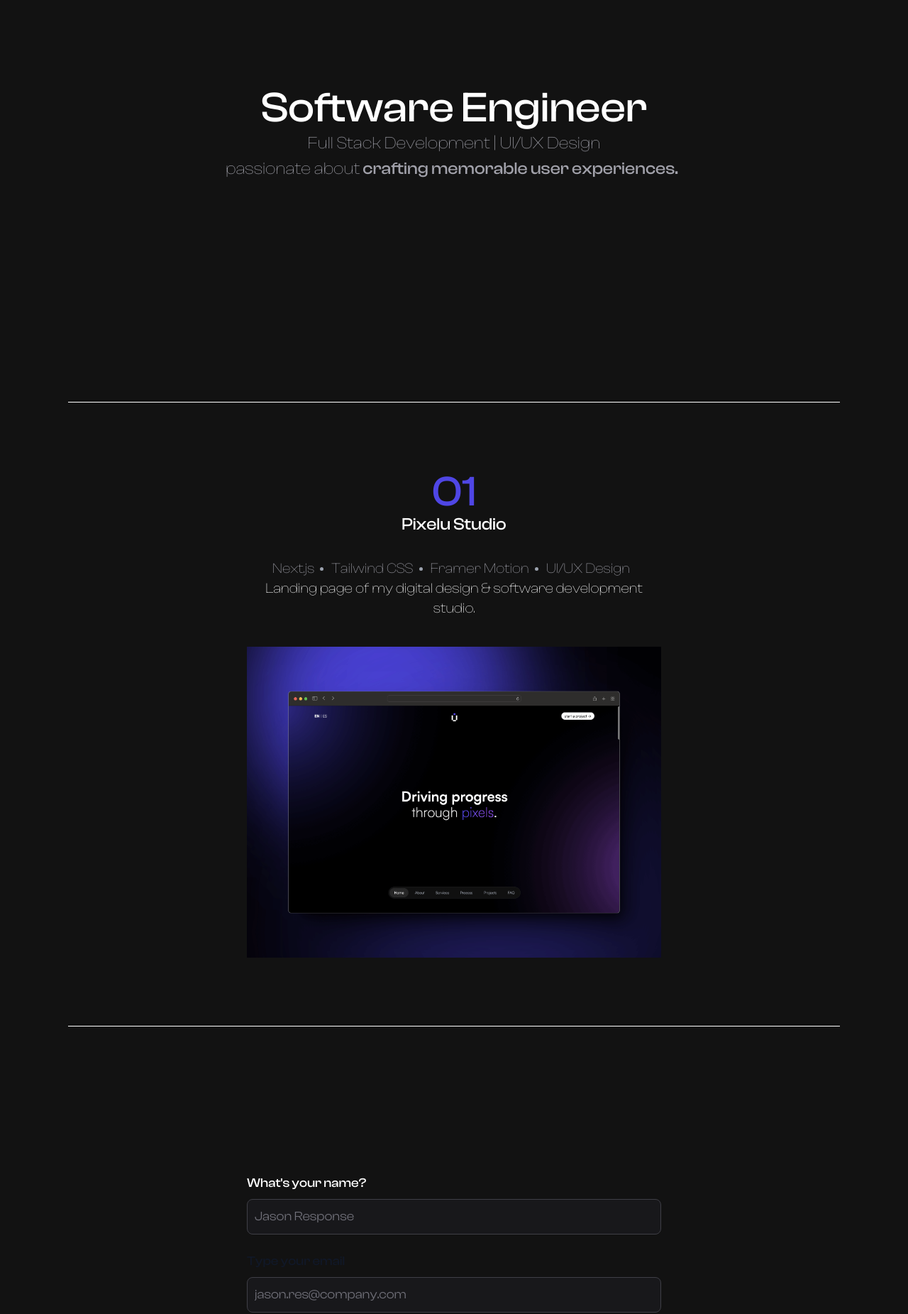
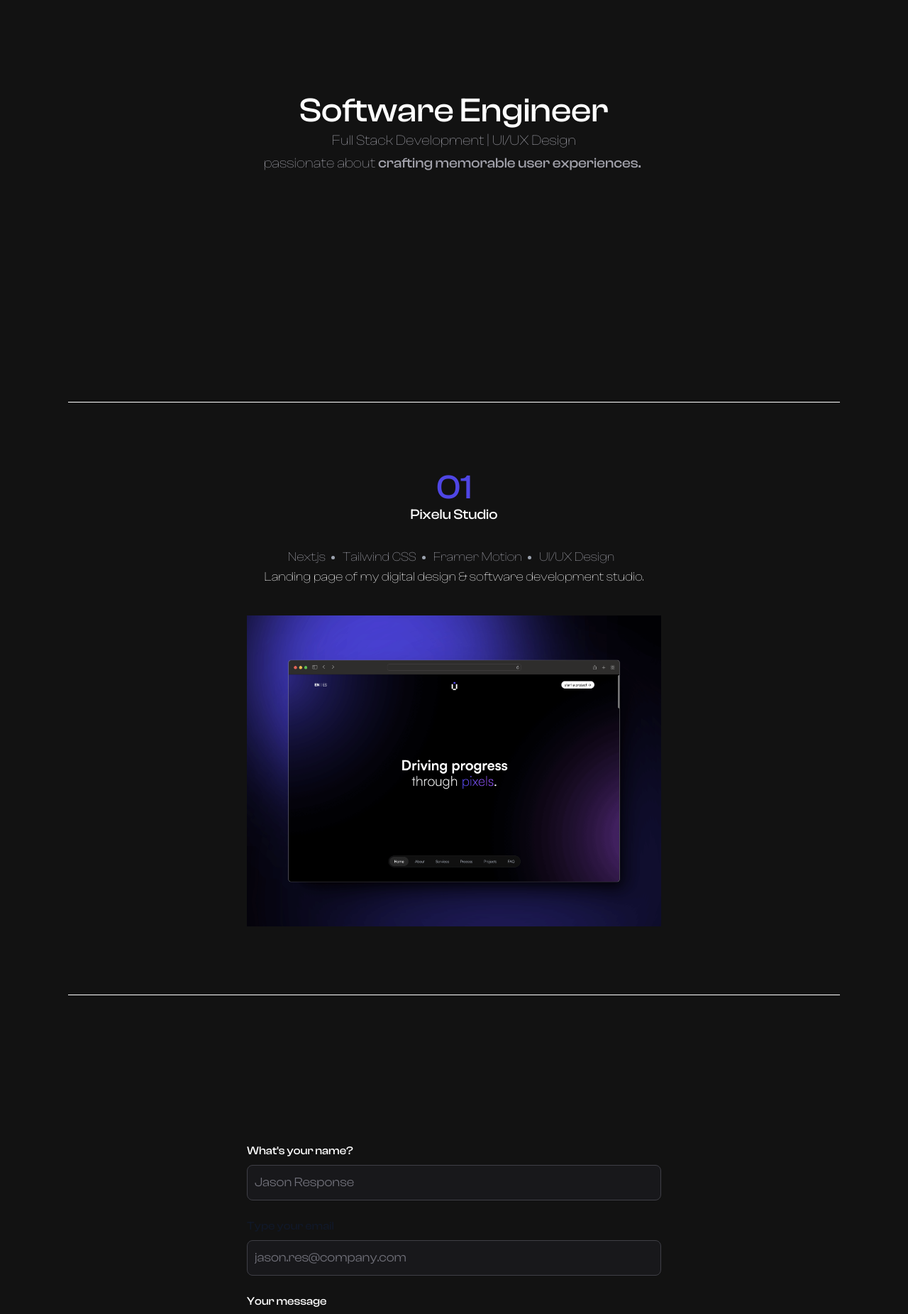
Before and after one commit to AlonsoMtzG/alonsomtz-portfolio, a Next.js app: page / in a window 1280 px wide. Shown: the part 240-2091 px from the top of the page at 71% size. Built offline with nearby package versions, Linux system fonts and the light colour scheme.

Commit message:
update font size

```diff
--- a/components/About/index.jsx
+++ b/components/About/index.jsx
@@ -9,11 +9,11 @@
         className="mb-12 gap-1 flex-col w-full flex items-center justify-center"
         ref={divRef}
       >
-        <h1 className="font-medium text-6xl">Software Engineer</h1>
-        <h3 className="font-thin text-zinc-400 text-2xl">
+        <h1 className="font-medium text-5xl">Software Engineer</h1>
+        <h3 className="font-thin text-zinc-400 text-xl">
           Full Stack Development | UI/UX Design
         </h3>
-        <div className="font-thin flex gap-1 text-zinc-400 text-2xl">
+        <div className="font-thin flex gap-1 text-zinc-400 text-xl">
           passionate about{' '}
           <span className="font-medium transition-all duration-300">
             <Typewriter
--- a/components/Contact/index.jsx
+++ b/components/Contact/index.jsx
@@ -7,7 +7,7 @@
         <div className="mb-6">
           <label
             for="full_name"
-            className="block mb-2 text-lg font-medium text-white"
+            className="block mb-2 text-base font-medium text-white"
           >
             What's your name?
           </label>
@@ -22,7 +22,7 @@
         <div className="mb-6">
           <label
             for="email"
-            className="block mb-2 text-lg font-medium text-gray-900 dark:text-white"
+            className="block mb-2 text-base font-medium text-gray-900 dark:text-white"
           >
             Type your email
           </label>
@@ -37,7 +37,7 @@
         <div className="mb-6">
           <label
             for="message"
-            className="block mb-2 text-lg font-medium text-white"
+            className="block mb-2 text-base font-medium text-white"
           >
             Your message
           </label>
--- a/components/Projects/index.jsx
+++ b/components/Projects/index.jsx
@@ -15,8 +15,8 @@
       <div className="flex-col items-center w-1/2">
         <div className="flex flex-1 flex-col gap-8 mb-10">
           <div className="flex flex-col text-center">
-            <span className="text-6xl font-medium text-indigo-600">01</span>
-            <span ref={divRef} className="text-2xl font-medium">
+            <span className="text-5xl font-medium text-indigo-600">01</span>
+            <span ref={divRef} className="text-xl font-medium">
               Pixelu Studio
             </span>
           </div>
@@ -24,7 +24,7 @@
             <div className="flex items-center gap-4 justify-center">
               {projects[selectedProject].techs.map((val, idx) => (
                 <div key={val + idx} className="flex items-center">
-                  <span className="text-zinc-400 text-xl font-thin mr-2">
+                  <span className="text-zinc-400 text-lg font-thin mr-2">
                     {val}
                   </span>
                   {idx < projects[selectedProject].techs.length - 1 && (
@@ -33,7 +33,7 @@
                 </div>
               ))}
             </div>
-            <p className="text-xl font-thin text-center">
+            <p className="text-lg font-thin text-center">
               {projects[selectedProject].description}
             </p>
           </div>
```
